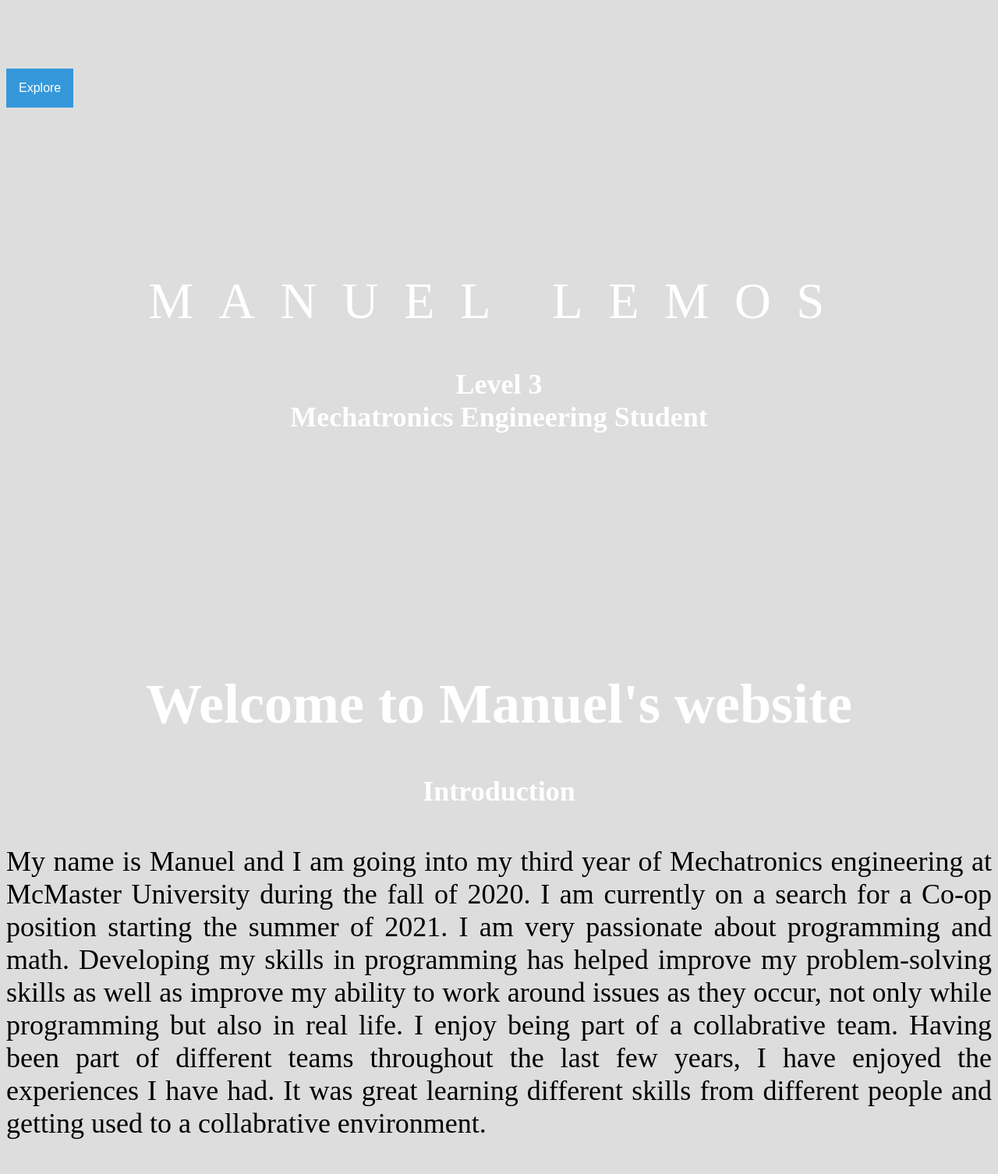
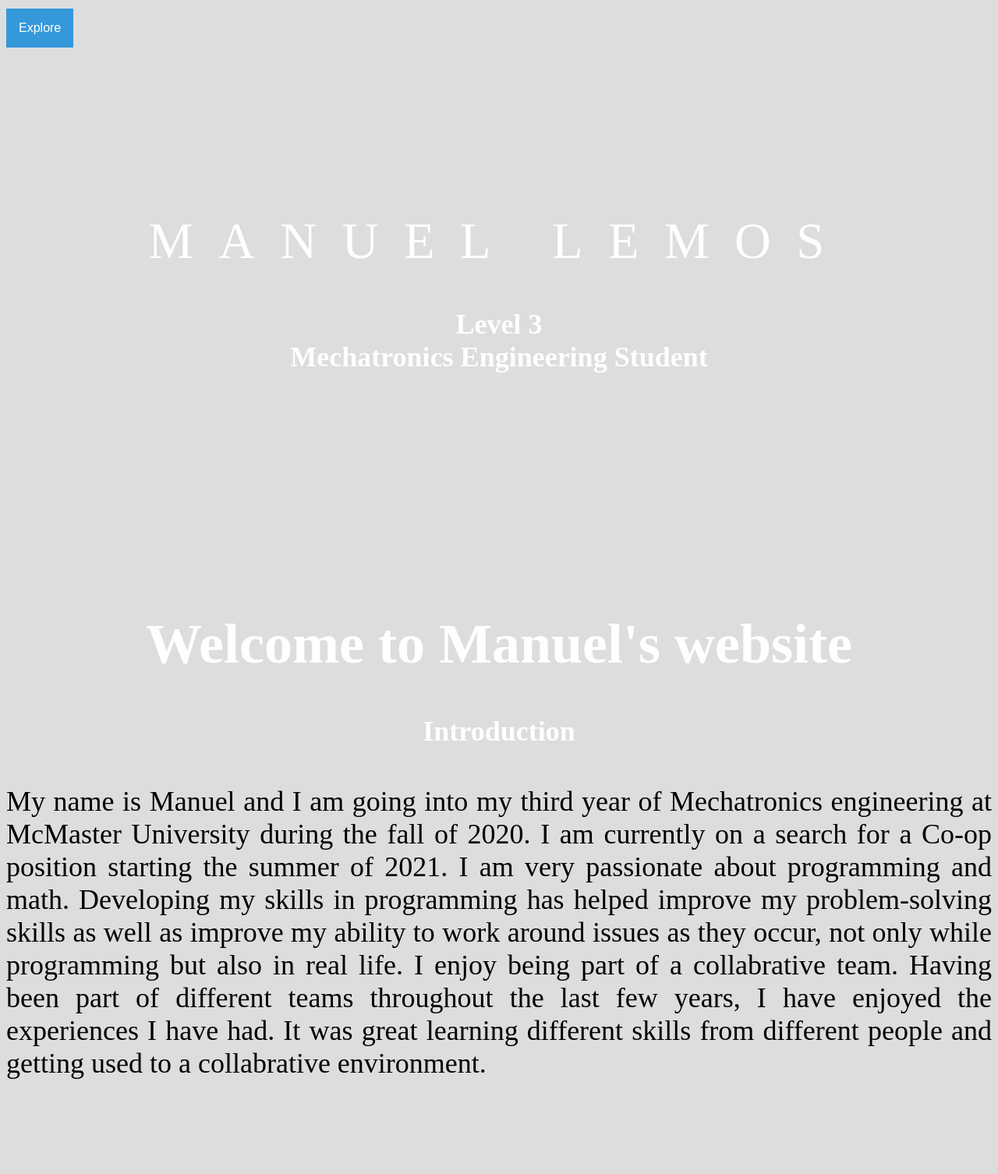
Before and after one commit to MannyLemos/MannyLemos.github.io, a Jekyll site: the page index.html, which Jekyll copies as it is, in a window 1280 px wide. Shown: the whole page at 78% size. Built offline with Jekyll 4.4.1, drawn with Linux system fonts in a browser that asks for light colours; nearby versions of some CDN libraries; a script that is not in the unit is left out; after the commit the page ends 1429 px from its top, so only the background shows below that.

Commit message:
Update index.html

```diff
--- a/index.html
+++ b/index.html
@@ -111,7 +111,6 @@ window.onclick = function(event) {
 			font-size: 36px;
 			background-color: #ddd;
 			text-align: center;
-			margin-top: 85px;
 		}
 		h1, h2, h3, h4, h5, h6, label { color: #fff; }
 	</style>
```
